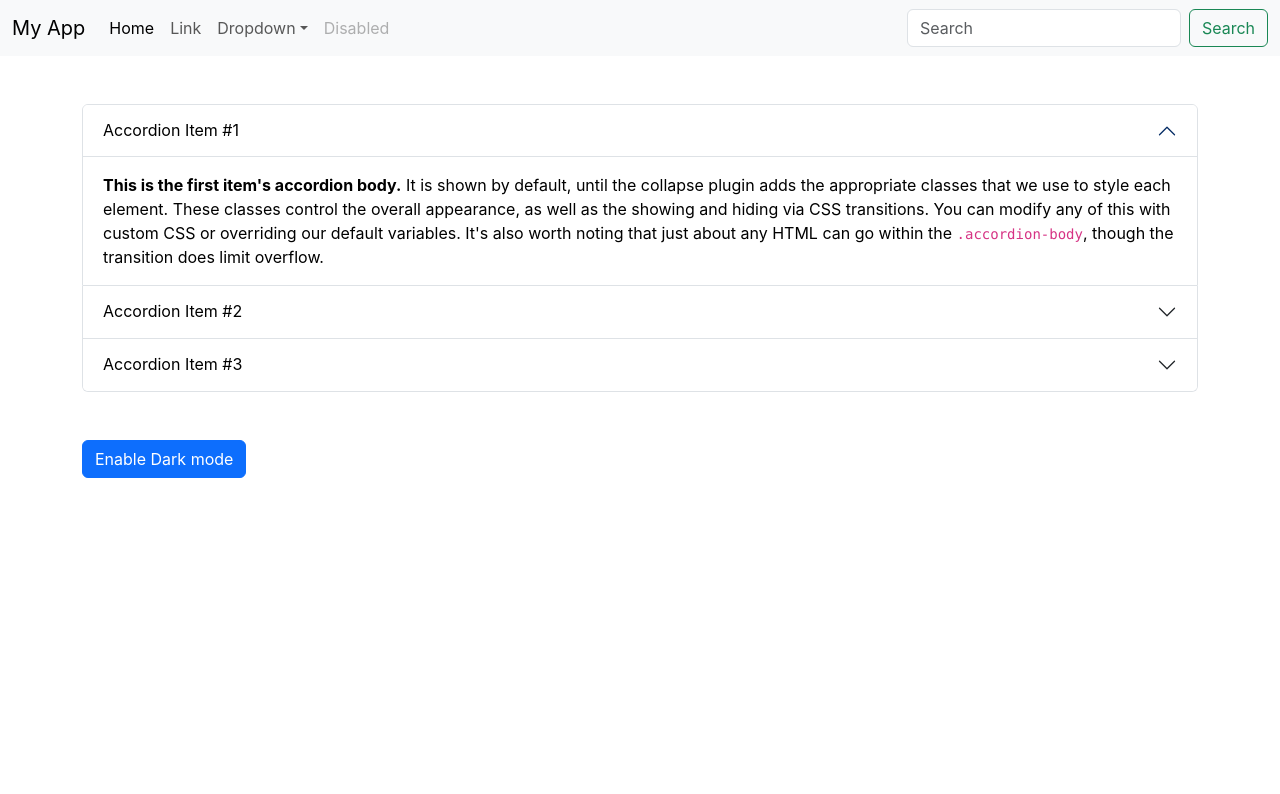
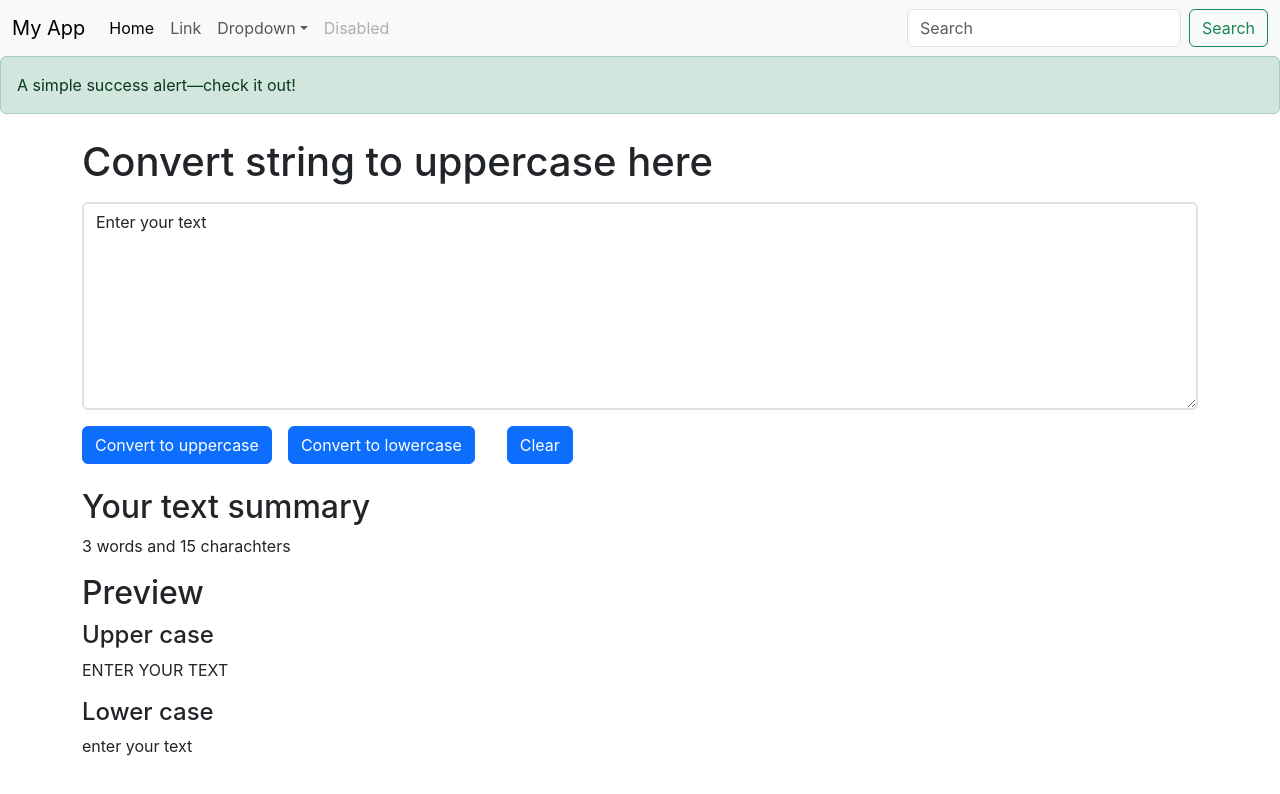
Before and after one commit to navneetthakor/Texter, a React (Create React App) app: page / in a window 1280 px wide. Shown: the top 794 px of the page. Built offline with nearby package versions, Linux system fonts and the light colour scheme.

Commit message:
Alert added

```diff
--- a/src/App.js
+++ b/src/App.js
@@ -1,16 +1,18 @@
 
 import './App.css';
-import About from './components/About';
+import Alert from './components/Alert';
+// import About from './components/About';
 import Navbar from './components/Navbar';
-// import Textbox from './components/Textbox';
+import Textbox from './components/Textbox';
 
 function App() {
   return (
     <>
     <Navbar title="My App" />
-    {/* <Textbox /> */}
+    <Alert/>
+    <Textbox />
 
-    <About />
+    {/* <About /> */}
     </>
   );
 }
--- /dev/null
+++ b/src/components/Alert.js
@@ -0,0 +1,9 @@
+import React from 'react'
+
+export default function Alert() {
+  return (
+    <div class="alert alert-success" role="alert">
+  A simple success alert—check it out!
+</div>
+  )
+}
```
